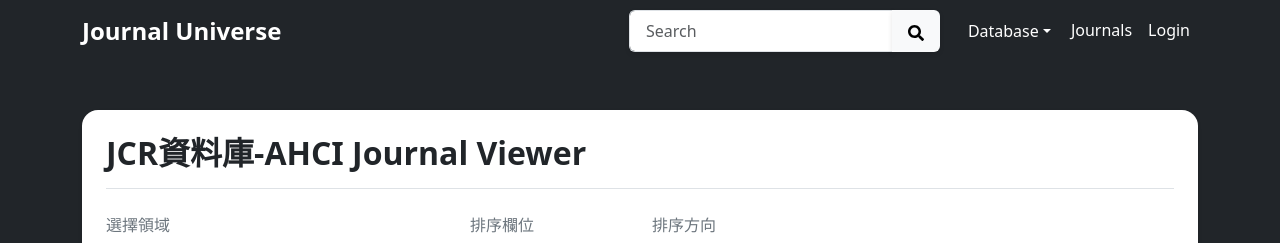
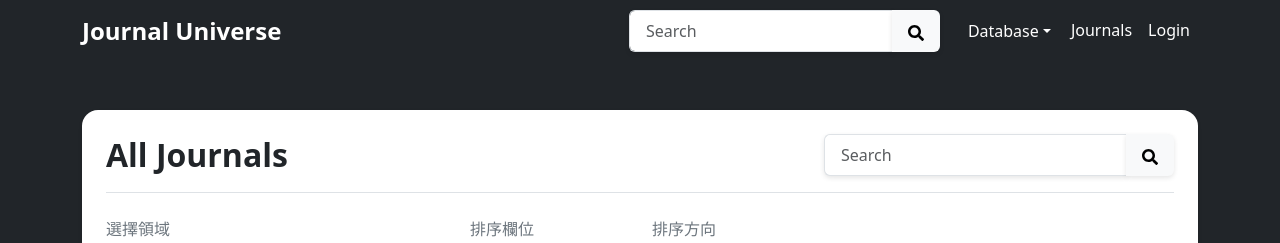
Before and after one commit to Ch40sTng/journal-react_v2, a React (Vite) app: page /journals/JCR-AHCI in a window 1280 px wide. Shown: the top 243 px of the page. Built offline with nearby package versions, Linux system fonts and the light colour scheme; no server answers; the database is empty; the HTML template or start-up script is replaced by a standard one.

Commit message:
Add Journals Search Features, and somoe visible bugs

```diff
--- a/src/displayJournal.jsx
+++ b/src/displayJournal.jsx
@@ -60,7 +60,7 @@
     return <div className="container my-4 fs-4 text-center text-secondary">沒有期刊資料。</div>
   }
 
-  if (!collections || collections.length === 0) return null;
+  //if (!collections || collections.length === 0) return null;
 
 	return (
 	  <div className="container my-4">
--- a/src/pages/journal.jsx
+++ b/src/pages/journal.jsx
@@ -1,7 +1,10 @@
 import supabase from "../supabaseClient";
 import { useEffect, useState } from 'react';
+import { Link } from "react-router-dom";
 import { FaChevronLeft, FaChevronRight } from "react-icons/fa";
 import DisplayJournal from "../displayJournal";
+import { Navbar, Nav, Container, Dropdown, Form, Button, InputGroup } from 'react-bootstrap';
+import { FaSearch } from 'react-icons/fa'
 
 const Journal = () => {
   const [journals, setJournals] = useState([]);
@@ -204,14 +207,97 @@
     }
   };
 
+  const [searchQuery, setSearchQuery] = useState('');
+
+  const handleSearchChange = (e) => {
+    setSearchQuery(e.target.value);
+  };
+
+  const handleSearchSubmit = async (e) => {
+    e.preventDefault();
+
+    const q = searchQuery.trim();
+    // 如果沒輸入，回到 Supabase 分頁模式
+    if (!q) {
+      setPage(1);
+      fetchJournals(1);
+      return;
+    }
+
+    setLoading(true);
+    try {
+
+      let query = supabase
+        .from("journal_data")
+        .select("*")
+
+      if (selectedDB) query = query.eq("database", selectedDB);
+
+      if (selectedField) query = query.eq("field", selectedField);
+
+      query = query.ilike("name", `%${q}%`)
+        .order(sortOption, { ascending: sortDirection === "asc" });
+
+      const { data, error } = await query;
+
+      if (error) {
+        console.error("搜尋失敗：", error.message);
+      } else {
+        setJournals(data || []);
+        // 搜尋後重置分頁與展開狀態
+        setPage(1);
+        setExpandedIds({});
+      }
+    } catch (err) {
+      console.error("搜尋時發生錯誤：", err);
+    } finally {
+      setLoading(false);
+    }
+  };
+
+
   return (
     <div style={{ backgroundColor: "#fcfcfc"}}>
       <section className="bg-dark text-white py-5">
         <div className="container">
           <div className="p-4 bg-white shadow-sm rounded-4">
-            <h2 className="fw-bold fs-2 border-bottom pb-3 mb-4 text-dark">
+          <div className="d-flex justify-content-between align-items-center border-bottom pb-3 mb-4">
+            <h2 className="fw-bold fs-2 text-dark mb-0">
               All Journals
             </h2>
+
+            <InputGroup style={{ maxWidth: '350px' }}>
+              <Form.Control
+                type="text"
+                placeholder="Search"
+                value={searchQuery}
+                onChange={handleSearchChange}
+                className="rounded-start border-end-0 px-3 py-2"
+                style={{
+                  boxShadow: '0 2px 5px rgba(0,0,0,0.1)',
+                  transition: 'all 0.3s ease',
+                }}
+                onFocus={(e) => e.target.style.boxShadow = '0 0 10px rgba(0, 123, 255, 0.6)'}
+                onBlur={(e) => e.target.style.boxShadow = '0 2px 5px rgba(0,0,0,0.1)'}
+              />
+              <Button
+                variant="light"
+                className="rounded-end border-0 px-3 py-2"
+                type="submit"
+                onClick={handleSearchSubmit}
+                style={{
+                  backgroundColor: '#f8f9fa',
+                  boxShadow: '0 2px 5px rgba(0,0,0,0.1)',
+                  transition: 'all 0.3s ease',
+                }}
+                onMouseEnter={(e) => e.target.style.backgroundColor = '#e9ecef'}
+                onMouseLeave={(e) => e.target.style.backgroundColor = '#f8f9fa'}
+              >
+                <FaSearch />
+              </Button>
+            </InputGroup>
+          </div>
+
 
             <div className="row g-4">
               {/* 資料庫選單 */}
--- a/src/pages/journalviewer.jsx
+++ b/src/pages/journalviewer.jsx
@@ -3,6 +3,9 @@
 import { FaChevronLeft, FaChevronRight } from "react-icons/fa";
 import DisplayJournal from "../displayJournal";
 import { useParams } from 'react-router-dom';
+import { Navbar, Nav, Container, Dropdown, Form, Button, InputGroup } from 'react-bootstrap';
+import { FaSearch } from 'react-icons/fa'
+
 
 const databaseNameMap = {
   "JCR-AHCI": "JCR資料庫-AHCI",
@@ -208,14 +211,94 @@
     }
   };
 
+  const [searchQuery, setSearchQuery] = useState('');
+
+  const handleSearchChange = (e) => {
+    setSearchQuery(e.target.value);
+  };
+
+  const handleSearchSubmit = async (e) => {
+    e.preventDefault();
+
+    const q = searchQuery.trim();
+    // 如果沒輸入，回到 Supabase 分頁模式
+    if (!q) {
+      setPage(1);
+      fetchJournals(1);
+      return;
+    }
+
+    setLoading(true);
+    try {
+
+      let query = supabase
+        .from("journal_data")
+        .select("*")
+        .eq("database", displayName)
+
+      if (selectedField) query = query.eq("field", selectedField);
+
+      query = query.ilike("name", `%${q}%`)
+        .order(sortOption, { ascending: sortDirection === "asc" });
+
+      const { data, error } = await query;
+
+      if (error) {
+        console.error("搜尋失敗：", error.message);
+      } else {
+        setJournals(data || []);
+        // 搜尋後重置分頁與展開狀態
+        setPage(1);
+        setExpandedIds({});
+      }
+    } catch (err) {
+      console.error("搜尋時發生錯誤：", err);
+    } finally {
+      setLoading(false);
+    }
+  };
+
   return (
     <div style={{ backgroundColor: "#fcfcfc" }}>
       <section className="bg-dark text-white py-5">
         <div className="container">
           <div className="p-4 bg-white shadow-sm rounded-4">
-            <h2 className="fw-bold fs-2 border-bottom pb-3 mb-4 text-dark">
-              {displayName} Journal Viewer
+          <div className="d-flex justify-content-between align-items-center border-bottom pb-3 mb-4">
+            <h2 className="fw-bold fs-2 text-dark mb-0">
+              All Journals
             </h2>
+
+            <InputGroup style={{ maxWidth: '350px' }}>
+              <Form.Control
+                type="text"
+                placeholder="Search"
+                value={searchQuery}
+                onChange={handleSearchChange}
+                className="rounded-start border-end-0 px-3 py-2"
+                style={{
+                  boxShadow: '0 2px 5px rgba(0,0,0,0.1)',
+                  transition: 'all 0.3s ease',
+                }}
+                onFocus={(e) => e.target.style.boxShadow = '0 0 10px rgba(0, 123, 255, 0.6)'}
+                onBlur={(e) => e.target.style.boxShadow = '0 2px 5px rgba(0,0,0,0.1)'}
+              />
+              <Button
+                variant="light"
+                className="rounded-end border-0 px-3 py-2"
+                type="submit"
+                onClick={handleSearchSubmit}
+                style={{
+                  backgroundColor: '#f8f9fa',
+                  boxShadow: '0 2px 5px rgba(0,0,0,0.1)',
+                  transition: 'all 0.3s ease',
+                }}
+                onMouseEnter={(e) => e.target.style.backgroundColor = '#e9ecef'}
+                onMouseLeave={(e) => e.target.style.backgroundColor = '#f8f9fa'}
+              >
+                <FaSearch />
+              </Button>
+            </InputGroup>
+          </div>
 
             <div className="row g-4">
               <div className="col-md-4">
@@ -269,8 +352,6 @@
           </div>
         </div>
       </section>
-
-
       <ul>
         {loading ? (
           <div className="container my-4 fs-4 text-center text-secondary">Loading ...</div>
```
Also changed, not shown: src/pages/searchPage.jsx (+84 -48 lines).
